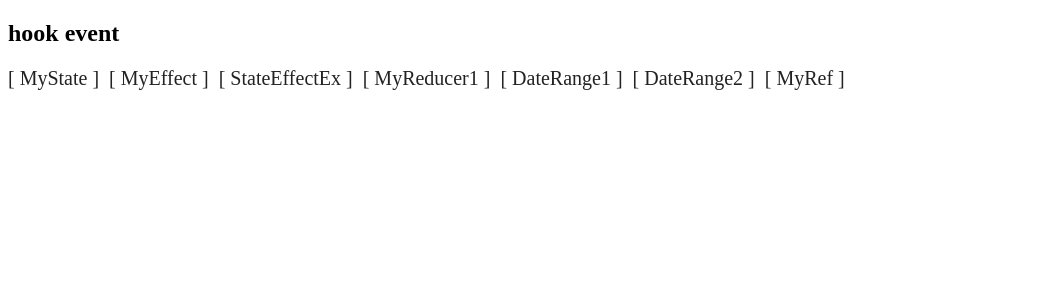
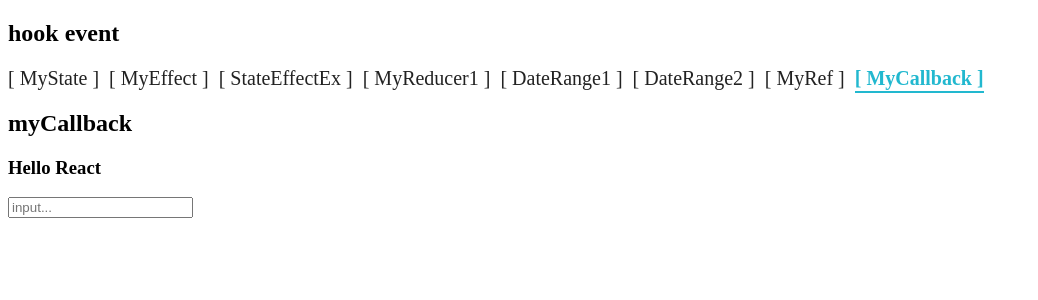
Before and after one commit to sujinlove/react_study, a React (Create React App) app in the folder react06_hook_event/: page /mycallback in a window 1280 px wide. Shown: the top 300 px of the page, without its empty margins (0-1038 px from the left). Built offline with nearby package versions, Linux system fonts and the light colour scheme.

Commit message:
useCallback

```diff
--- a/react06_hook_event/src/App.js
+++ b/react06_hook_event/src/App.js
@@ -8,6 +8,7 @@ import MyReducer1 from "./components/MyReducer1";
 import DateRange1 from "./components/DateRange1";
 import DateRange2 from "./components/DateRange2";
 import MyRef from "./components/MyRef";
+import MyCallback from "./components/myCallback";
 
 const App = () => {
   return (
@@ -65,6 +66,14 @@ const App = () => {
         [ MyRef ]
       </NavLink>
 
+      <NavLink
+        className="normalLink"
+        activeClassName="activeLink"
+        to="/mycallback"
+      >
+        [ MyCallback ]
+      </NavLink>
+
       <Switch>
         <Route path="/mystate" component={MyState} />
         <Route path="/myeffect" component={MyEffect} />
@@ -73,6 +82,7 @@ const App = () => {
         <Route path="/daterange1" component={DateRange1} />
         <Route path="/daterange2" component={DateRange2} />
         <Route path="/myref" component={MyRef} />
+        <Route path="/mycallback" component={MyCallback} />
       </Switch>
     </div>
   );
--- /dev/null
+++ b/react06_hook_event/src/components/MyCallback.js
@@ -0,0 +1,34 @@
+import React from "react";
+
+const MyCallback = () => {
+  const [myText, setMyText] = React.useState("Hello React");
+
+  // 입력값이 변경될 때 호출되는 이벤트 핸들러
+  // const onInputChange = e => {
+  //   setMyText(e.currentTarget.value);
+  // };
+
+  // 컴포넌트가 최초 렌더링 될때 1회만 이벤트 함수를 정의한다.
+  // 이후 부터는 계속적으로 재사용된다.
+
+  // 만약 두번째 파라미터인 배열에 특정 state 값을 지정할 경우
+  // 해당 값이 수정될 때만 이벤트가 정의된다.
+
+  // 성능 측면에서 보면 쓰면 좋은데 굳이 쓸필요없다..
+  // 동작하는 화면도 동일하다.
+  const onInputChange = React.useCallback(e => {
+    setMyText(e.currentTarget.value);
+  }, []);
+
+  return (
+    <div>
+      <h2>myCallback</h2>
+
+      <h3>{myText}</h3>
+
+      <input type="text" placeholder="input..." onChange={onInputChange} />
+    </div>
+  );
+};
+
+export default MyCallback;
```
